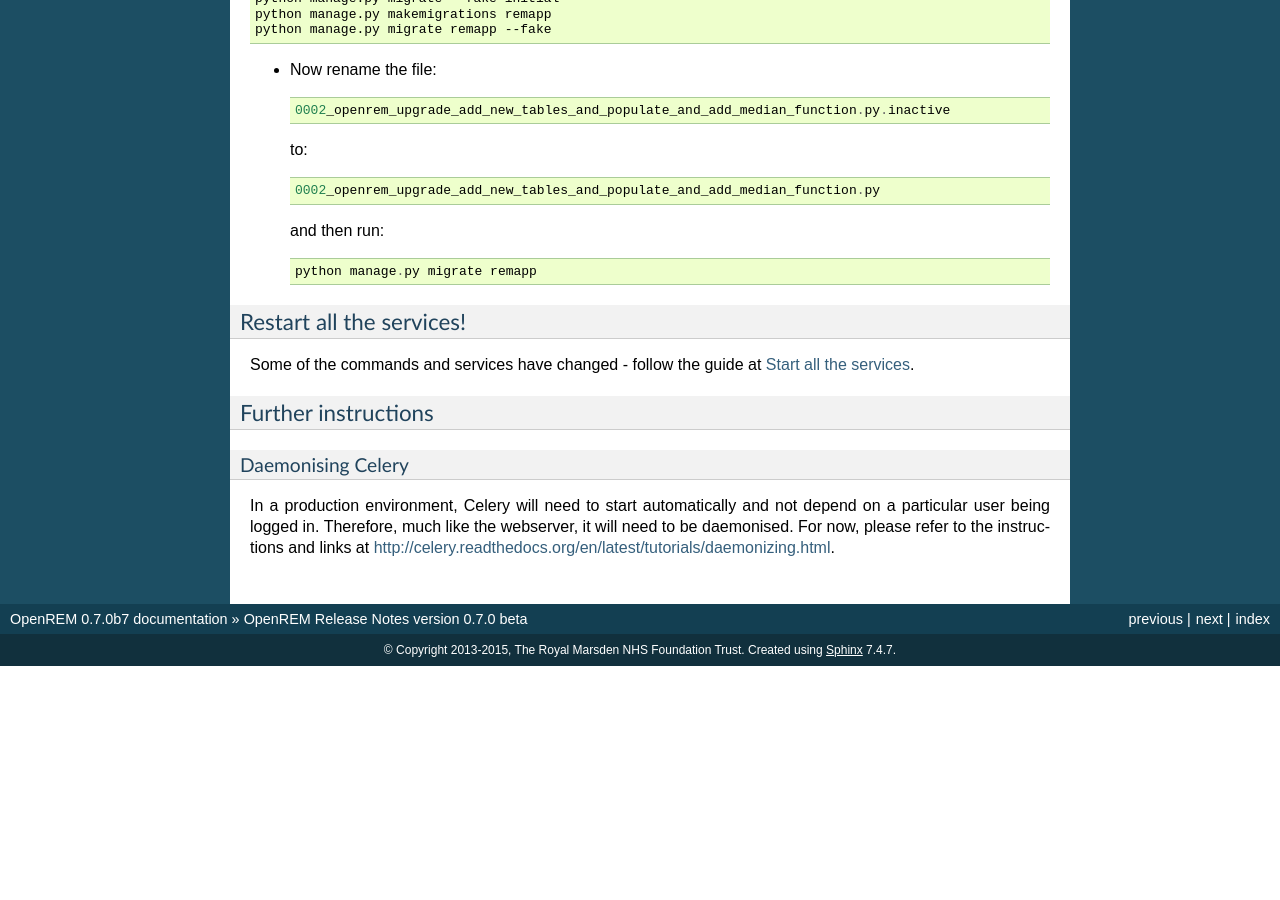
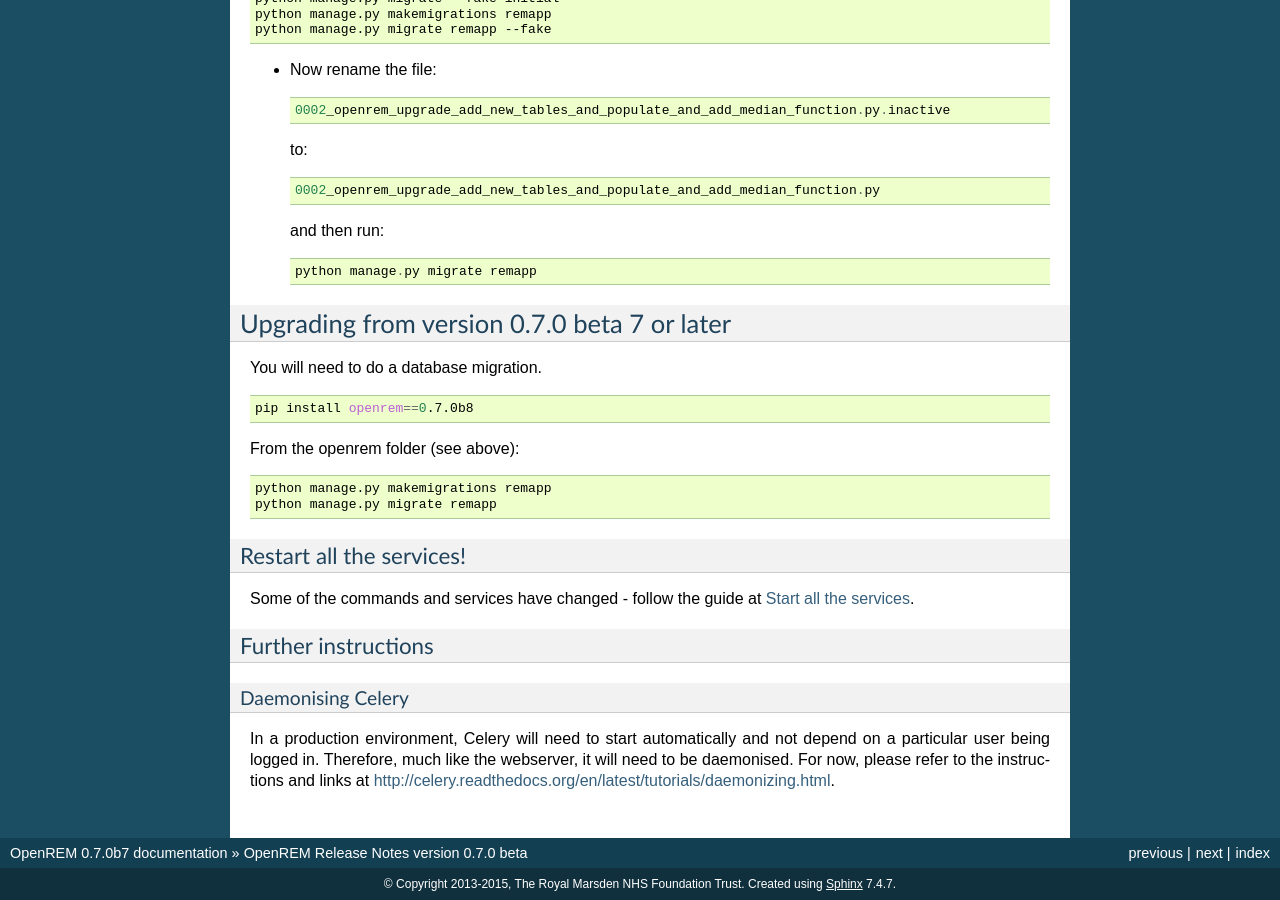
Before and after one commit to ckswilliams/modOpenREM, a Sphinx documentation site: the page built from docs/release-0.7.0.rst, in a window 1280 px wide and 900 px high, scrolled down 1401 px. Built offline with Sphinx 7.4.7, drawn with Linux system fonts in a browser that asks for light colours; before the commit the page ends 2067 px from its top, so only the background shows below that; some of the changed text lies outside the part shown.

Commit message:
Added an upgrade from beta 7. Doesn't make sense until next beta or final is released!

```diff
--- a/docs/release-0.7.0.rst
+++ b/docs/release-0.7.0.rst
@@ -86,6 +86,24 @@ the warning about files becoming unusable. In linux, ``touch remapp/migrations/_
 
     python manage.py migrate remapp
 
+********************************************
+Upgrading from version 0.7.0 beta 7 or later
+********************************************
+
+You will need to do a database migration.
+
+.. sourcecode:: bash
+
+    pip install openrem==0.7.0b8
+
+From the openrem folder (see above):
+
+.. sourcecode:: bash
+
+    python manage.py makemigrations remapp
+    python manage.py migrate remapp
+
+
 
 Restart all the services!
 =========================
```
